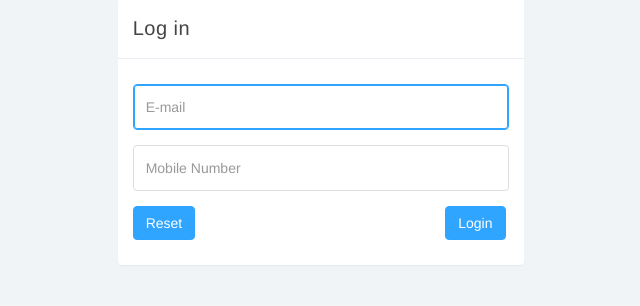
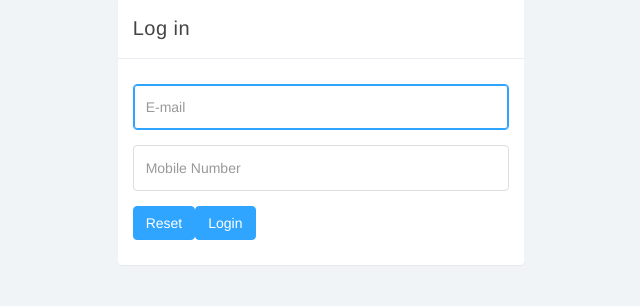
Before and after one commit to SmitPatel910/income-expense-analysis, a PHP site: page /forgot-password.php in a window 1280 px wide. Shown: the part 155-461 px from the top of the page, without its empty margins (319-959 px from the left). Run offline with PHP 8.4, Linux system fonts and the light colour scheme; data that the repository does not hold is empty.

Commit message:
Update forgot-password.php

```diff
--- a/forgot-password.php
+++ b/forgot-password.php
@@ -52,7 +52,7 @@ if(isset($_POST['submit']))
 								<input class="form-control" placeholder="Mobile Number" name="contactno" type="contactno" value="" required="true">
 							</div>
 							<div class="checkbox">
-								<button type="submit" value="" name="submit" class="btn btn-primary">Reset</button><span style="padding-left:250px"><a href="index.php" class="btn btn-primary">Login</a></span>
+								<button type="submit" value="" name="submit" class="btn btn-primary">Reset</button><span><a href="index.php" class="btn btn-primary">Login</a></span>
 
 							</div>
 							</fieldset>
```
